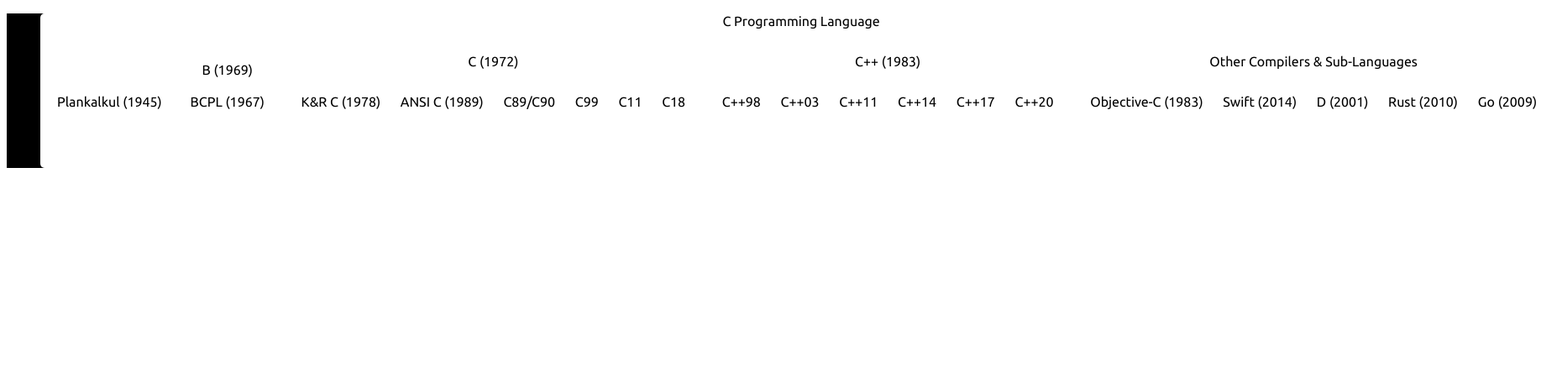
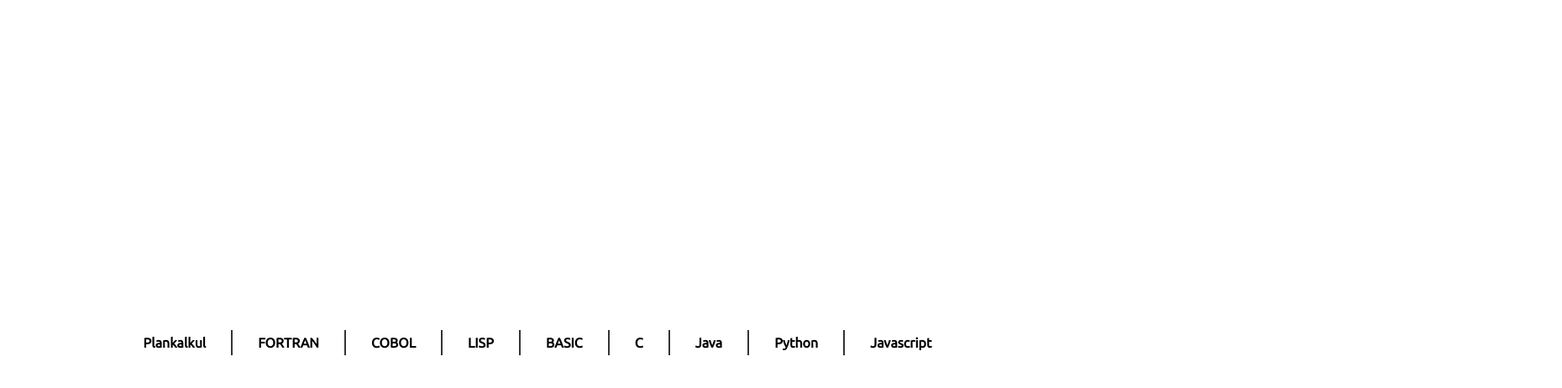
Before and after one commit to infoshahriar-islam/Cyberticles, a plain HTML site: page index.html in a window 1280 px wide. Shown: the whole page at 84% size, 1860 px wide, since content can reach past the window. Drawn offline with Linux system fonts and the light colour scheme.

Commit message:
Update index.html

```diff
--- a/index.html
+++ b/index.html
@@ -1,154 +1,68 @@
 <!DOCTYPE html>
 <html>
   <head>
+    <link href="https://fonts.googleapis.com/css2?family=Ubuntu&display=swap" rel="stylesheet">
     <style>
-    @import url('https://fonts.googleapis.com/css2?family=Ubuntu&display=swap');
-
-body {
+      #tree-container {
+        display: flex;
+        justify-content: center;
+        align-items: center;
+        height: 100vh;
         font-family: 'Ubuntu', sans-serif;
-  text-align: center;
       }
-
-#tree-container {
-  background-color: black;
+      .node {
+        display: flex;
+        flex-direction: column;
+        align-items: center;
+        margin: 30px;
       }
-
-#tree ul {
-  list-style: none;
-  position: relative;
-  padding: 20px 0 0 0;
-  margin: 0 0 20px 0;
+      .node-name {
+        font-weight: bold;
       }
-
-#tree li {
-  display: inline-block;
-  white-space: nowrap;
-  background-color: white;
-  padding: 10px;
-  border-radius: 5px;
-  text-align: center;
+      .line {
+        width: 2px;
+        height: 30px;
+        background-color: #333;
       }
-
-#tree li::before, #tree li::after {
-  content: '';
-  position: absolute;
-  top: 0;
-  right: 50%;
-  border-top: 1px solid white;
-  width: 50%;
-  height: 20px;
-}
-
-#tree li::after {
-  right: auto;
-  left: 50%;
-  border-left: 1px solid white;
-}
-
-#tree li:only-child::after, #tree li:only-child::before {
-  display: none;
-}
-
-#tree li:only-child {
-  padding-top: 0;
-}
-
-#tree li:first-child::before, #tree li:last-child::after {
-  border: 0 none;
-}
-
-#tree li:last-child::before {
-  border-right: 1px solid white;
-  border-radius: 0 5px 0 0;
-  -webkit-border-radius: 0 5px 0 0;
-  -moz-border-radius: 0 5px 0 0;
-}
-
-#tree li:first-child::after {
-  border-radius: 5px 0 0 0;
-  -webkit-border-radius: 5px 0 0 0;
-  -moz-border-radius: 5px 0 0 0;
-}
-
-#tree ul ul::before {
-  content: '';
-  position: absolute;
-  top: 0;
-  left: 50%;
-  border-left: 1px solid white;
-  width: 0;
-  height: 20px;
-}
-
-#tree li a {
-  color: teal;
-  text-decoration: none;
-}
-
     </style>
   </head>
   <body>
     <div id="tree-container">
-  <ul id="tree">
-    <li>
-      C Programming Language
-      <ul>
-        <li>Plankalkul (1945)</li>
-        <li>
-          B (1969)
-          <ul>
-            <li>BCPL (1967)</li>
-          </ul>
-        </li>
-        <li>
-          C (1972)
-          <ul>
-            <li>K&R C (1978)</li>
-            <li>ANSI C (1989)</li>
-            <li>C89/C90</li>
-            <li>C99</li>
-            <li>C11</li>
-            <li>C18</li>
-          </ul>
-        </li>
-        <li>
-          C++ (1983)
-          <ul>
-            <li>C++98</li>
-            <li>C++03</li>
-            <li>C++11</li>
-            <li>C++14</li>
-            <li>C++17</li>
-            <li>C++20</li>
-          </ul>
-        </li>
-        <li>
-          Other Compilers & Sub-Languages
-          <ul>
-            <li>Objective-C (1983)</li>
-            <li>Swift (2014)</li>
-            <li>D (2001)</li>
-            <li>Rust (2010)</li>
-            <li>Go (2009)</li>
-          </ul>
-        </li>
-      </ul>
-    </li>
-  </ul>
+      <div class="node">
+        <div class="node-name">Plankalkul</div>
       </div>
-<script>
-var treeList = document.querySelectorAll("#tree li");
-
-for (var i = 0; i < treeList.length; i++) {
-  treeList[i].addEventListener("click", function(event) {
-    var childrenContainer = this.querySelector("ul");
-    if (childrenContainer) {
-      childrenContainer.classList.toggle("active");
-    }
-  });
-}
-
-</script>
-
+      <div class="line"></div>
+      <div class="node">
+        <div class="node-name">FORTRAN</div>
+      </div>
+      <div class="line"></div>
+      <div class="node">
+        <div class="node-name">COBOL</div>
+      </div>
+      <div class="line"></div>
+      <div class="node">
+        <div class="node-name">LISP</div>
+      </div>
+      <div class="line"></div>
+      <div class="node">
+        <div class="node-name">BASIC</div>
+      </div>
+      <div class="line"></div>
+      <div class="node">
+        <div class="node-name">C</div>
+      </div>
+      <div class="line"></div>
+      <div class="node">
+        <div class="node-name">Java</div>
+      </div>
+      <div class="line"></div>
+      <div class="node">
+        <div class="node-name">Python</div>
+      </div>
+      <div class="line"></div>
+      <div class="node">
+        <div class="node-name">Javascript</div>
+      </div>
+    </div>
   </body>
 </html>
```
Lines whose indentation alone changed are shown as unchanged.
